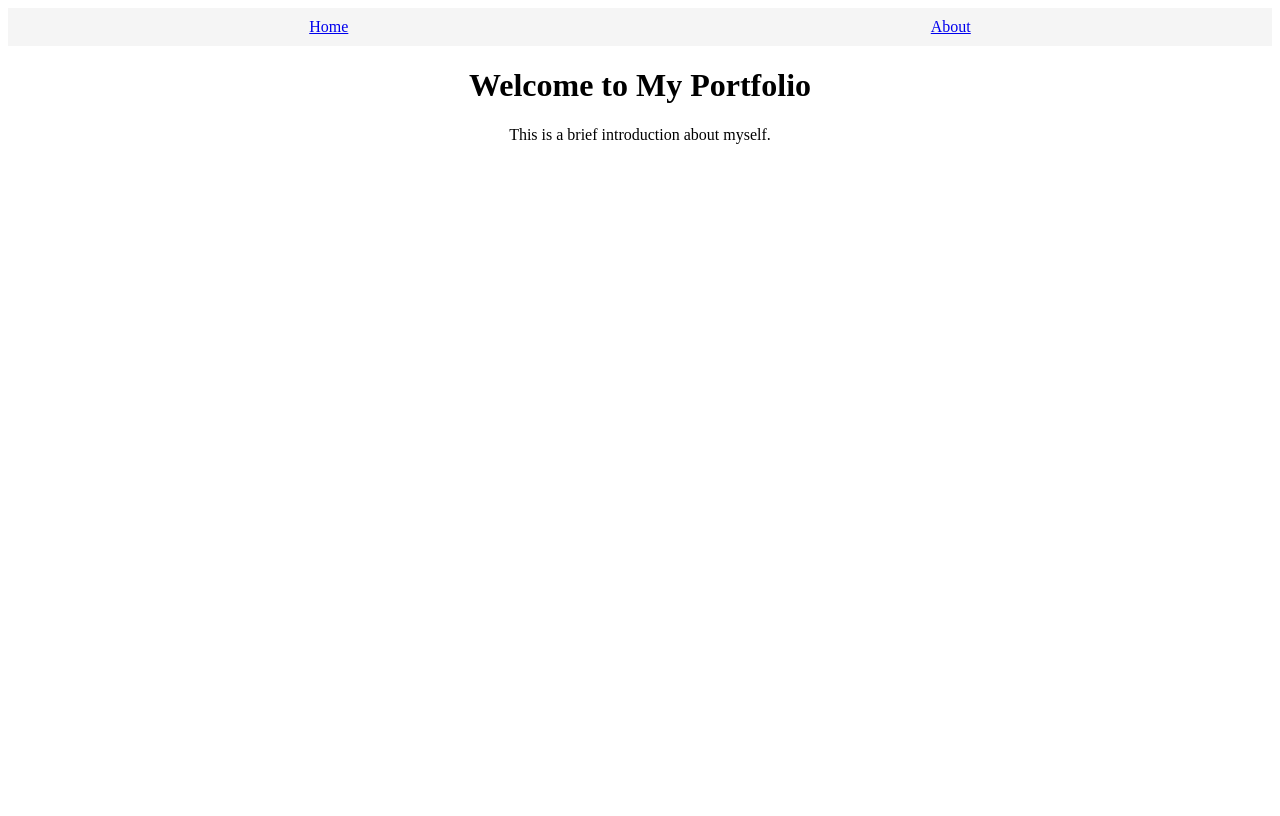
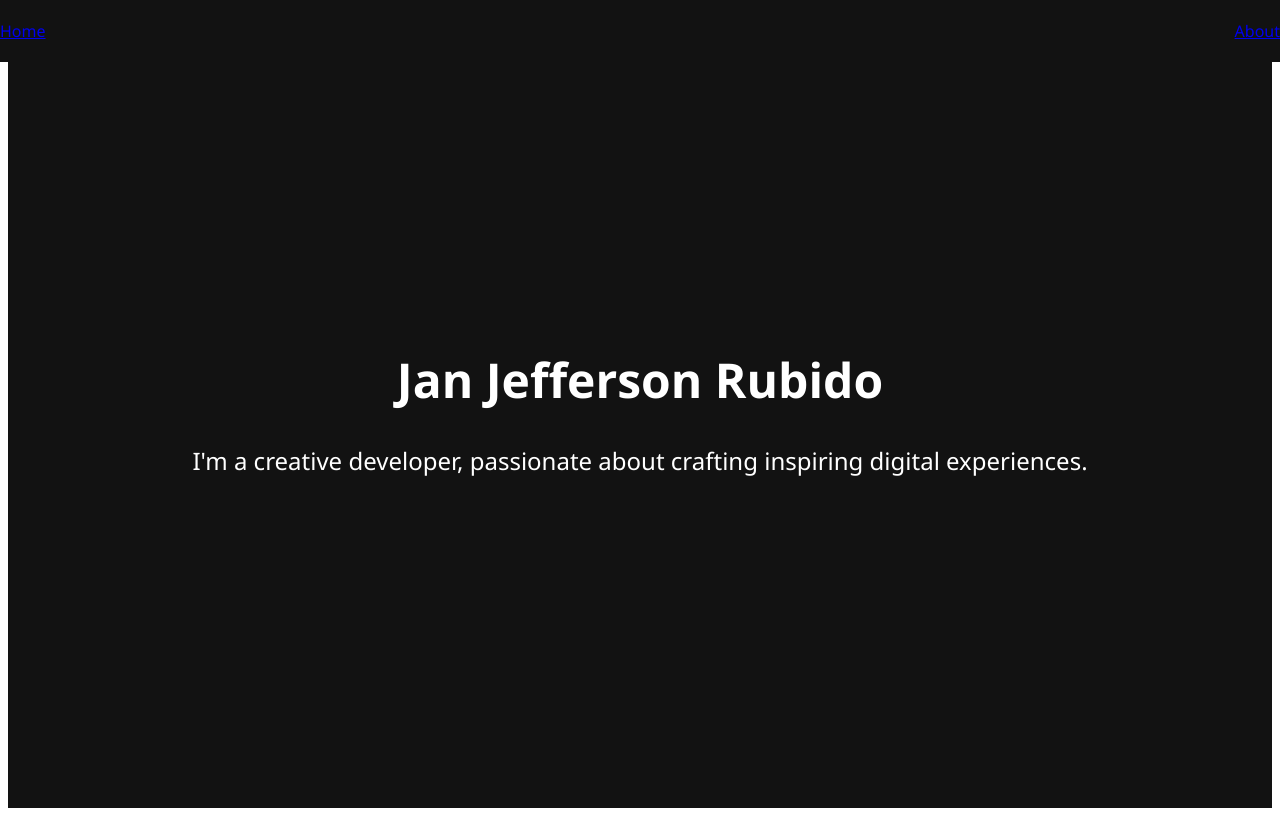
Before and after one commit to jezmoe/Portfolio-Website, a Vue app in the folder frontend/: page / in a window 1280 px wide. Built offline with nearby package versions, Linux system fonts and the light colour scheme.

Commit message:
V2.1 Utlizing smooth scrolling and adding a quick bio

```diff
--- a/frontend/src/App.vue
+++ b/frontend/src/App.vue
@@ -17,5 +17,15 @@ export default {
 </script>
 
 <style>
-/* Global styles can go here */
+#app {
+  font-family: 'Segoe UI', Tahoma, Geneva, Verdana, sans-serif;
+  color: #FFFFFF;
+  background-color: #121212;
+  height: 100vh;
+  display: flex;
+  flex-direction: column;
+  align-items: center;
+  justify-content: center;
+  text-align: center;
+}
 </style>
--- a/frontend/src/components/HomeSection.vue
+++ b/frontend/src/components/HomeSection.vue
@@ -1,7 +1,7 @@
 <template>
   <div class="home-section">
-    <h1>Welcome to My Portfolio</h1>
-    <p>This is a brief introduction about myself.</p>
+    <h1>Jan Jefferson Rubido</h1>
+    <p>I'm a creative developer, passionate about crafting inspiring digital experiences.</p>
   </div>
 </template>
 
@@ -12,8 +12,12 @@ export default {
 </script>
 
 <style scoped>
-.home-section {
-  text-align: center;
+h1 {
+  font-size: 48px;
+  font-weight: bold;
+}
+p {
+  font-size: 24px;
   margin-top: 20px;
 }
 </style>
--- a/frontend/src/components/NavbarMenu.vue
+++ b/frontend/src/components/NavbarMenu.vue
@@ -15,12 +15,18 @@ export default {
 <style scoped>
 nav {
   display: flex;
-  justify-content: space-around;
-  padding: 10px;
-  background-color: #f5f5f5;
+  justify-content: space-between;
+  width: 100%;
+  padding: 20px 50px;
+  position: fixed;
+  top: 0;
+  background-color: #121212;
 }
+
 router-link {
+  color: #FFFFFF;
   text-decoration: none;
-  color: #333;
+  font-size: 18px;
+  font-weight: bold;
 }
 </style>
--- a/frontend/src/main.js
+++ b/frontend/src/main.js
@@ -3,5 +3,20 @@ import App from './App.vue';
 import router from './router';
 
 const app = createApp(App);
+
+// Add smooth scroll behavior
+app.directive('smooth-scroll', {
+    mounted(el) {
+        el.addEventListener('click', function(e) {
+            if (this.hash !== "") {
+                e.preventDefault();
+                const hash = this.hash;
+                const toElement = document.querySelector(hash);
+                toElement.scrollIntoView({ behavior: "smooth", block: "start" });
+            }
+        });
+    }
+});
+
 app.use(router);
 app.mount('#app');
```
